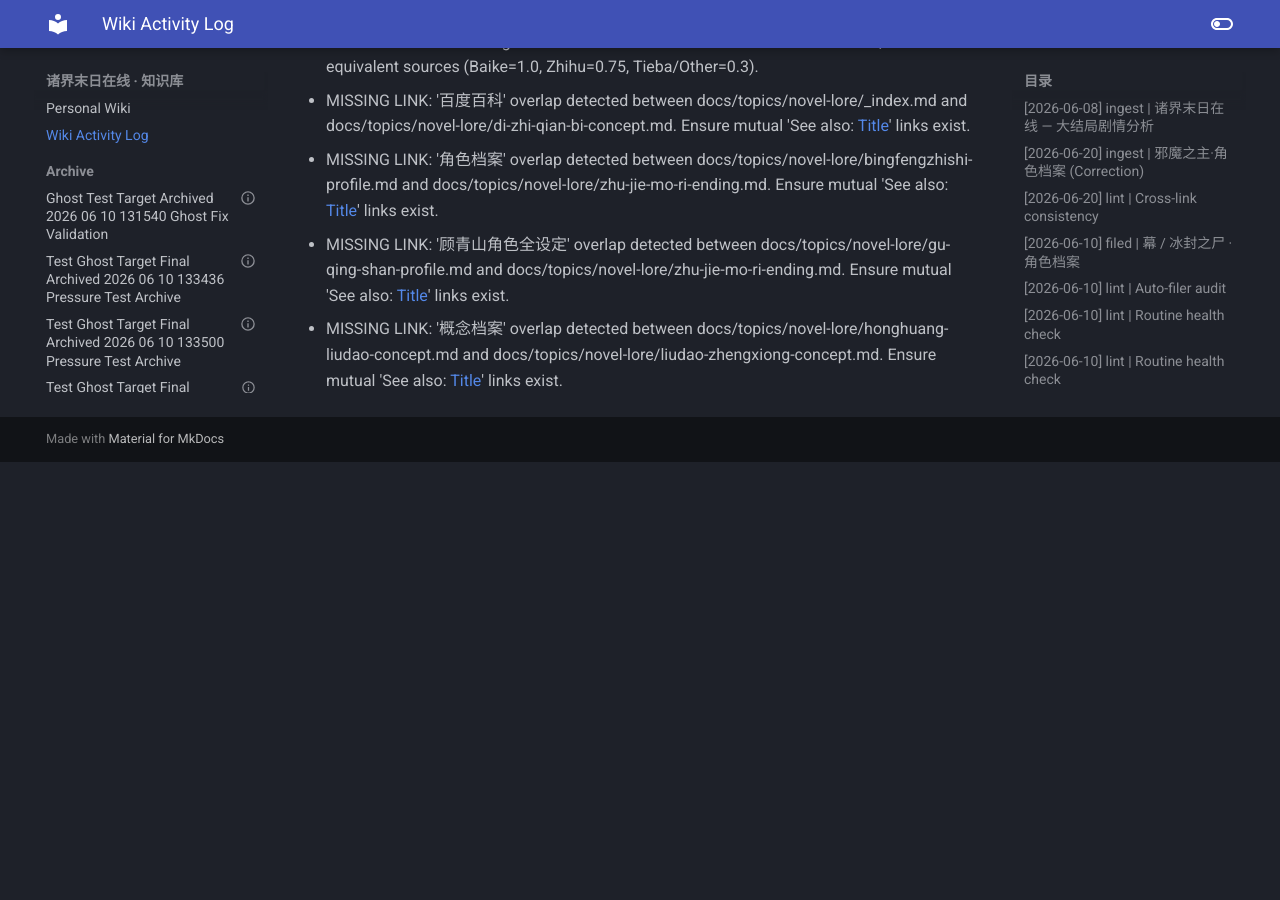
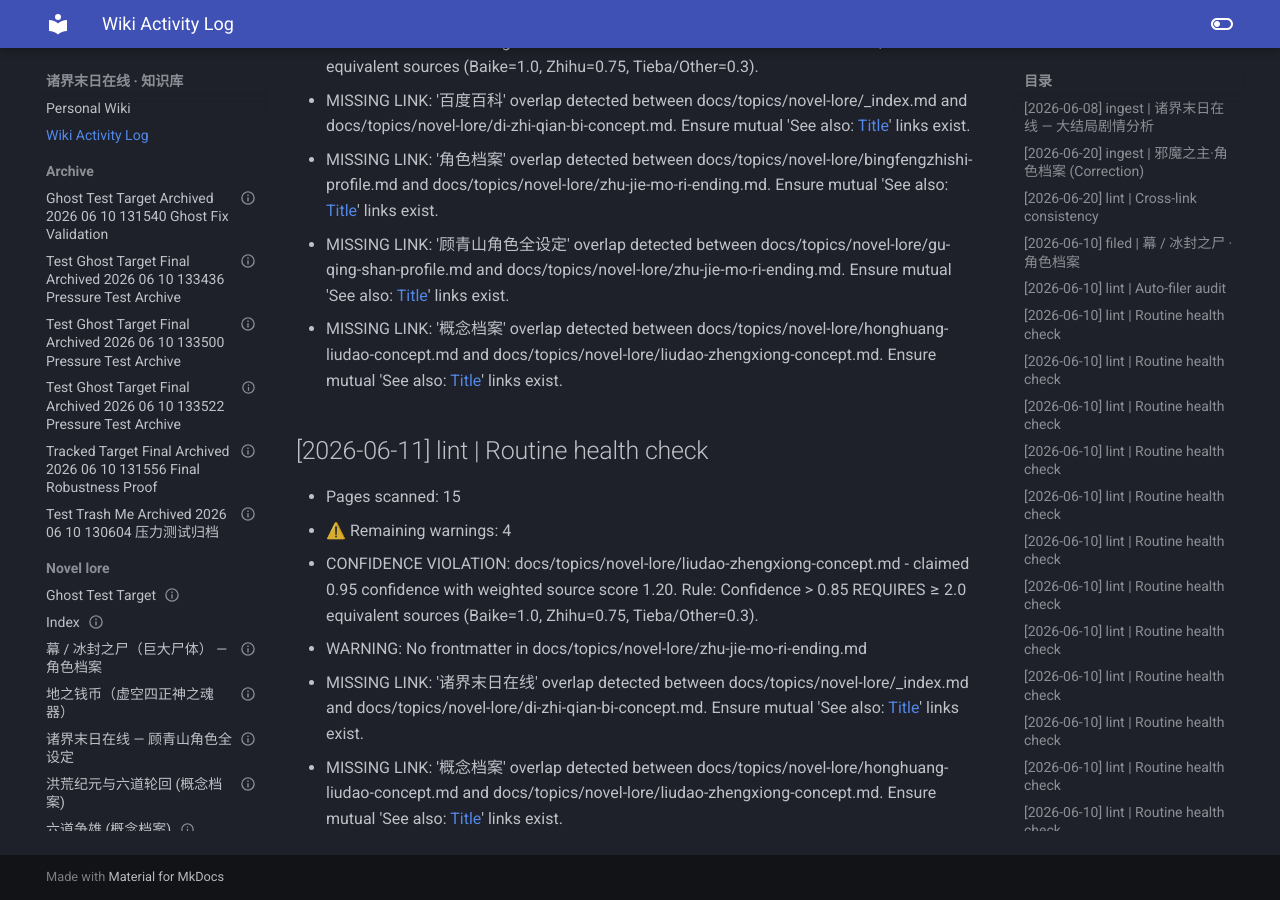
Before and after one commit to Zack3155/llm-wiki, an MkDocs documentation site: the page built from docs/log.md, in a window 1280 px wide and 900 px high, scrolled down 13102 px. Built offline with MkDocs 1.6.1 and Material for MkDocs 9.7.7, drawn with Linux system fonts in a browser that asks for light colours; before the commit the page ends 13564 px from its top, so only the background shows below that.

Commit message:
🤖 Wiki Linter Auto-Commit: 2026-06-11 01:12:50

```diff
--- a/docs/log.md
+++ b/docs/log.md
@@ -288,3 +288,11 @@
   - MISSING LINK: '角色档案' overlap detected between docs/topics/novel-lore/bingfengzhishi-profile.md and docs/topics/novel-lore/zhu-jie-mo-ri-ending.md. Ensure mutual 'See also: [Title](path.md)' links exist.
   - MISSING LINK: '顾青山角色全设定' overlap detected between docs/topics/novel-lore/gu-qing-shan-profile.md and docs/topics/novel-lore/zhu-jie-mo-ri-ending.md. Ensure mutual 'See also: [Title](path.md)' links exist.
   - MISSING LINK: '概念档案' overlap detected between docs/topics/novel-lore/honghuang-liudao-concept.md and docs/topics/novel-lore/liudao-zhengxiong-concept.md. Ensure mutual 'See also: [Title](path.md)' links exist.
+
+## [2026-06-11] lint | Routine health check
+- Pages scanned: 15
+- ⚠️ Remaining warnings: 4
+  - CONFIDENCE VIOLATION: docs/topics/novel-lore/liudao-zhengxiong-concept.md - claimed 0.95 confidence with weighted source score 1.20. Rule: Confidence > 0.85 REQUIRES ≥ 2.0 equivalent sources (Baike=1.0, Zhihu=0.75, Tieba/Other=0.3).
+  - WARNING: No frontmatter in docs/topics/novel-lore/zhu-jie-mo-ri-ending.md
+  - MISSING LINK: '诸界末日在线' overlap detected between docs/topics/novel-lore/_index.md and docs/topics/novel-lore/di-zhi-qian-bi-concept.md. Ensure mutual 'See also: [Title](path.md)' links exist.
+  - MISSING LINK: '概念档案' overlap detected between docs/topics/novel-lore/honghuang-liudao-concept.md and docs/topics/novel-lore/liudao-zhengxiong-concept.md. Ensure mutual 'See also: [Title](path.md)' links exist.
--- a/docs/topics/novel-lore/zhu-jie-mo-ri-ending.md
+++ b/docs/topics/novel-lore/zhu-jie-mo-ri-ending.md
@@ -27,3 +27,4 @@
 - [[顾青山 · 主角档案]](./gu-qing-shan-profile.md) — 六道兵器与洪荒使徒的转生身。
 
 - [诸界末日在线 — novel-lore](./liudao-zhengxiong-concept.md)
+- [顾青山作为 — novel-lore](./zhu-jie-mo-ri-ending.md)
```
